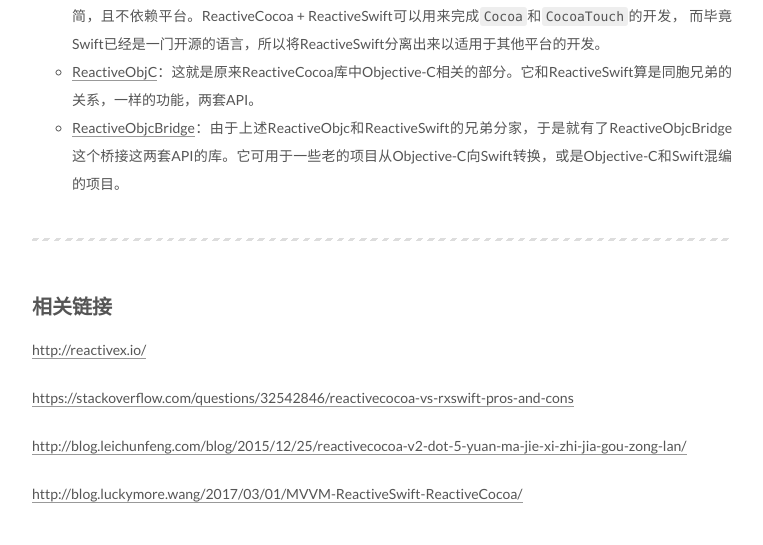
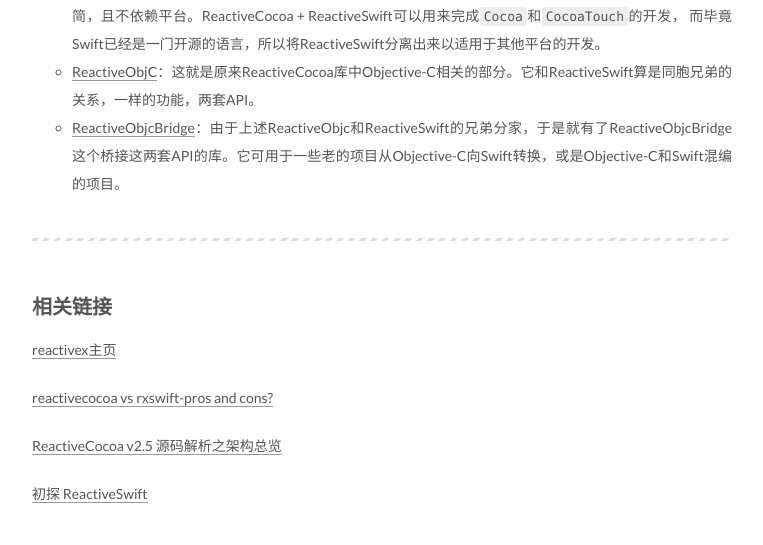
Before and after one commit to YangGao1991/YangGao1991.github.io, a plain HTML site: page 2017/08/11/ReactiveCocoa学习笔记（一）：ReactiveCocoa的前世今生/index.html in a window 1280 px wide. Shown: the part 2617-3162 px from the top of the page, without its empty margins (98-861 px from the left). Drawn offline with Linux system fonts and the light colour scheme; a script that the page names is missing.

Commit message:
Site updated: 2017-09-04 23:16:40

```diff
--- a/2017/08/11/ReactiveCocoa学习笔记（一）：ReactiveCocoa的前世今生/index.html
+++ b/2017/08/11/ReactiveCocoa学习笔记（一）：ReactiveCocoa的前世今生/index.html
@@ -102,7 +102,7 @@
 <meta property="og:site_name" content="Sheep&#39;s Blog">
 <meta property="og:description" content="最近很长一段时间在研究ReactiveCocoa这个框架，因此将会写一系列的文章来记录和总结一下学习过程中的心得体会。本文是这个系列的第一篇，主要介绍了ReactiveCocoa的诞生背景和发展，以及现在的版本情况。  就像公司招聘员工工作之前，都要从简历来了解员工前面的学习、工作经历一样。我们在深入了解ReactiveCocoa这个强有力的工具之前，也有必要来了解一下它的前世今生，这也有助于更">
 <meta property="og:locale" content="zh-Hans">
-<meta property="og:updated_time" content="2017-08-16T10:45:59.000Z">
+<meta property="og:updated_time" content="2017-09-04T15:16:26.000Z">
 <meta name="twitter:card" content="summary">
 <meta name="twitter:title" content="ReactiveCocoa学习笔记（一）：ReactiveCocoa的前世今生">
 <meta name="twitter:description" content="最近很长一段时间在研究ReactiveCocoa这个框架，因此将会写一系列的文章来记录和总结一下学习过程中的心得体会。本文是这个系列的第一篇，主要介绍了ReactiveCocoa的诞生背景和发展，以及现在的版本情况。  就像公司招聘员工工作之前，都要从简历来了解员工前面的学习、工作经历一样。我们在深入了解ReactiveCocoa这个强有力的工具之前，也有必要来了解一下它的前世今生，这也有助于更">
@@ -411,10 +411,10 @@
 <li><a href="https://github.com/ReactiveCocoa/ReactiveObjCBridge" target="_blank" rel="external">ReactiveObjcBridge</a>：由于上述ReactiveObjc和ReactiveSwift的兄弟分家，于是就有了ReactiveObjcBridge这个桥接这两套API的库。它可用于一些老的项目从Objective-C向Swift转换，或是Objective-C和Swift混编的项目。</li>
 </ul>
 <hr>
-<h2 id="相关链接"><a href="#相关链接" class="headerlink" title="相关链接"></a>相关链接</h2><p><a href="http://reactivex.io/" target="_blank" rel="external">http://reactivex.io/</a></p>
-<p><a href="https://stackoverflow.com/questions/32542846/reactivecocoa-vs-rxswift-pros-and-cons" target="_blank" rel="external">https://stackoverflow.com/questions/32542846/reactivecocoa-vs-rxswift-pros-and-cons</a></p>
-<p><a href="http://blog.leichunfeng.com/blog/2015/12/25/reactivecocoa-v2-dot-5-yuan-ma-jie-xi-zhi-jia-gou-zong-lan/" target="_blank" rel="external">http://blog.leichunfeng.com/blog/2015/12/25/reactivecocoa-v2-dot-5-yuan-ma-jie-xi-zhi-jia-gou-zong-lan/</a></p>
-<p><a href="http://blog.luckymore.wang/2017/03/01/MVVM-ReactiveSwift-ReactiveCocoa/" target="_blank" rel="external">http://blog.luckymore.wang/2017/03/01/MVVM-ReactiveSwift-ReactiveCocoa/</a></p>
+<h2 id="相关链接"><a href="#相关链接" class="headerlink" title="相关链接"></a>相关链接</h2><p><a href="http://reactivex.io/" target="_blank" rel="external">reactivex主页</a></p>
+<p><a href="https://stackoverflow.com/questions/32542846/reactivecocoa-vs-rxswift-pros-and-cons" target="_blank" rel="external">reactivecocoa vs rxswift-pros and cons?</a></p>
+<p><a href="http://blog.leichunfeng.com/blog/2015/12/25/reactivecocoa-v2-dot-5-yuan-ma-jie-xi-zhi-jia-gou-zong-lan/" target="_blank" rel="external">ReactiveCocoa v2.5 源码解析之架构总览</a></p>
+<p><a href="http://blog.luckymore.wang/2017/03/01/MVVM-ReactiveSwift-ReactiveCocoa/" target="_blank" rel="external">初探 ReactiveSwift</a></p>
 
 
     </div>
--- a/css/main.css
+++ b/css/main.css
@@ -1811,7 +1811,7 @@ pre .javascript .function {
   width: 4px;
   height: 4px;
   border-radius: 50%;
-  background: #ff9aff;
+  background: #ff22db;
 }
 .links-of-blogroll {
   font-size: 13px;
```
